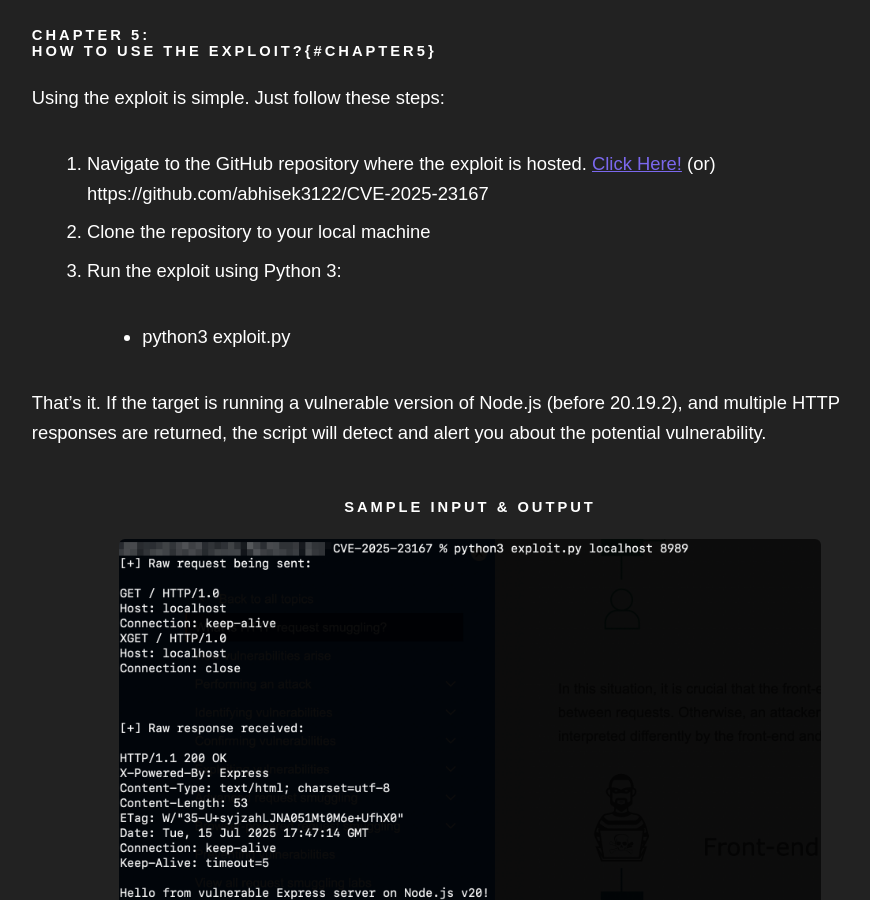
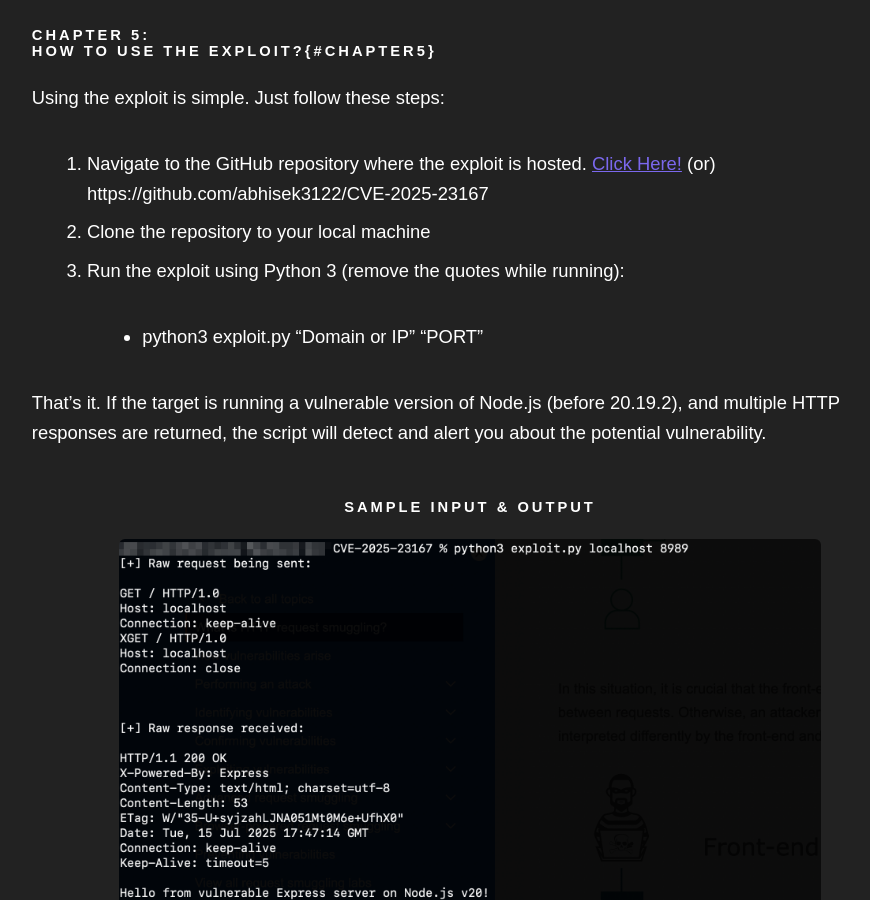
Before and after one commit to abhisek3122/blog.abhis3k.in, a Jekyll site: the page built from _posts/2025-07-15-cve-2025-23167-nodejs-http-smuggling.markdown, in a window 1280 px wide and 900 px high, scrolled down 4919 px. Shown: the whole window, without its empty margins (170-1040 px from the left). Built offline with Jekyll 4.4.1, drawn with Linux system fonts in a browser that asks for light colours; some web fonts are replaced.

Commit message:
Update 2025-07-15-cve-2025-23167-nodejs-http-smuggling.markdown
changes in the running part

```diff
--- a/_posts/2025-07-15-cve-2025-23167-nodejs-http-smuggling.markdown
+++ b/_posts/2025-07-15-cve-2025-23167-nodejs-http-smuggling.markdown
@@ -71,8 +71,8 @@ After sending the payload, the script collects all the response data from the se
 Using the exploit is simple. Just follow these steps:
 1. Navigate to the GitHub repository where the exploit is hosted. [Click Here!](https://github.com/abhisek3122/CVE-2025-23167) (or) https://github.com/abhisek3122/CVE-2025-23167
 2. Clone the repository to your local machine
-3. Run the exploit using Python 3:
-    - python3 exploit.py <domain or IP> <port>
+3. Run the exploit using Python 3 (remove the quotes while running):
+    - python3 exploit.py "Domain or IP" "PORT"
 
 That’s it. If the target is running a vulnerable version of Node.js (before 20.19.2), and multiple HTTP responses are returned, the script will detect and alert you about the potential vulnerability.
 
```
